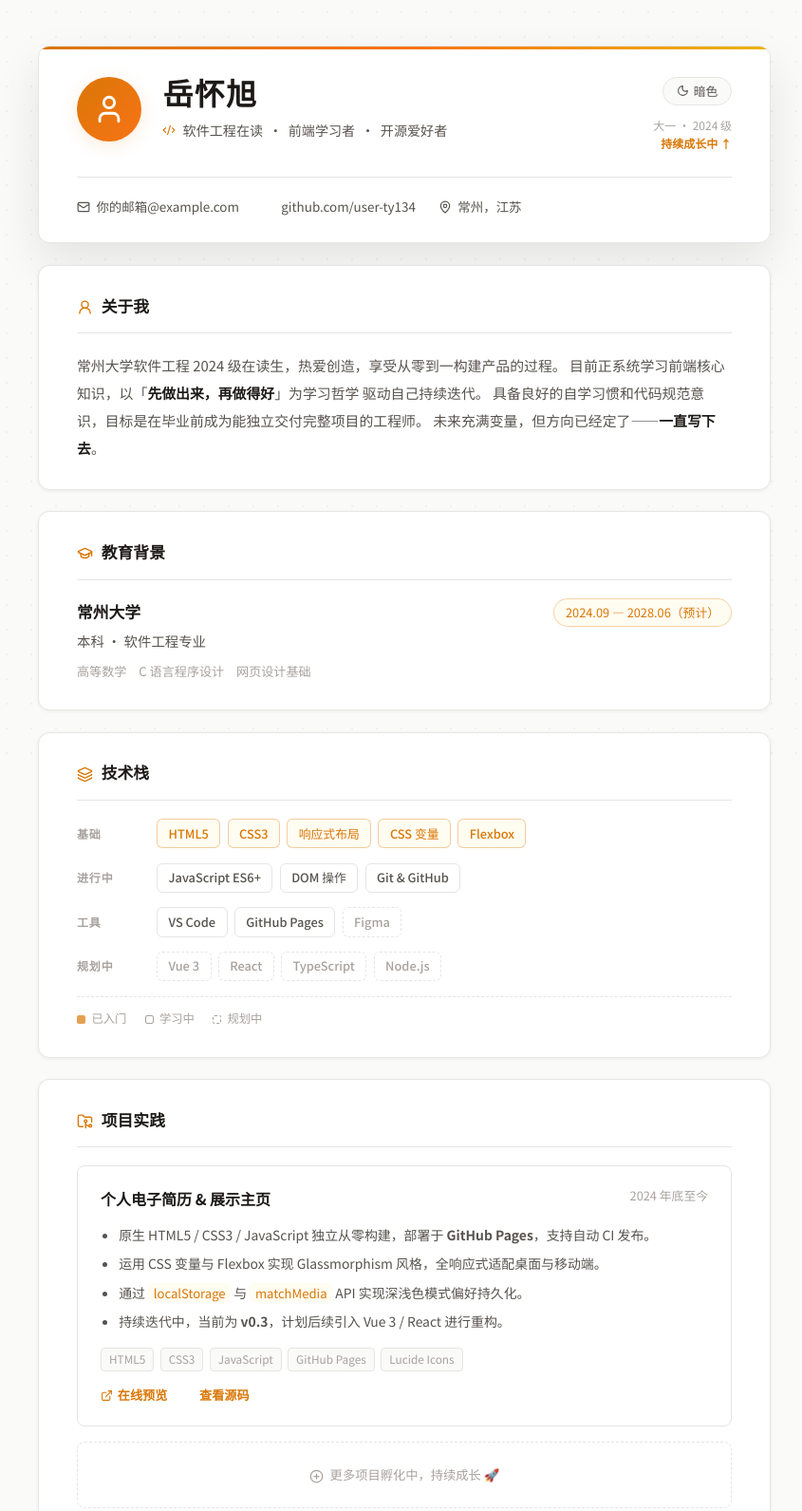
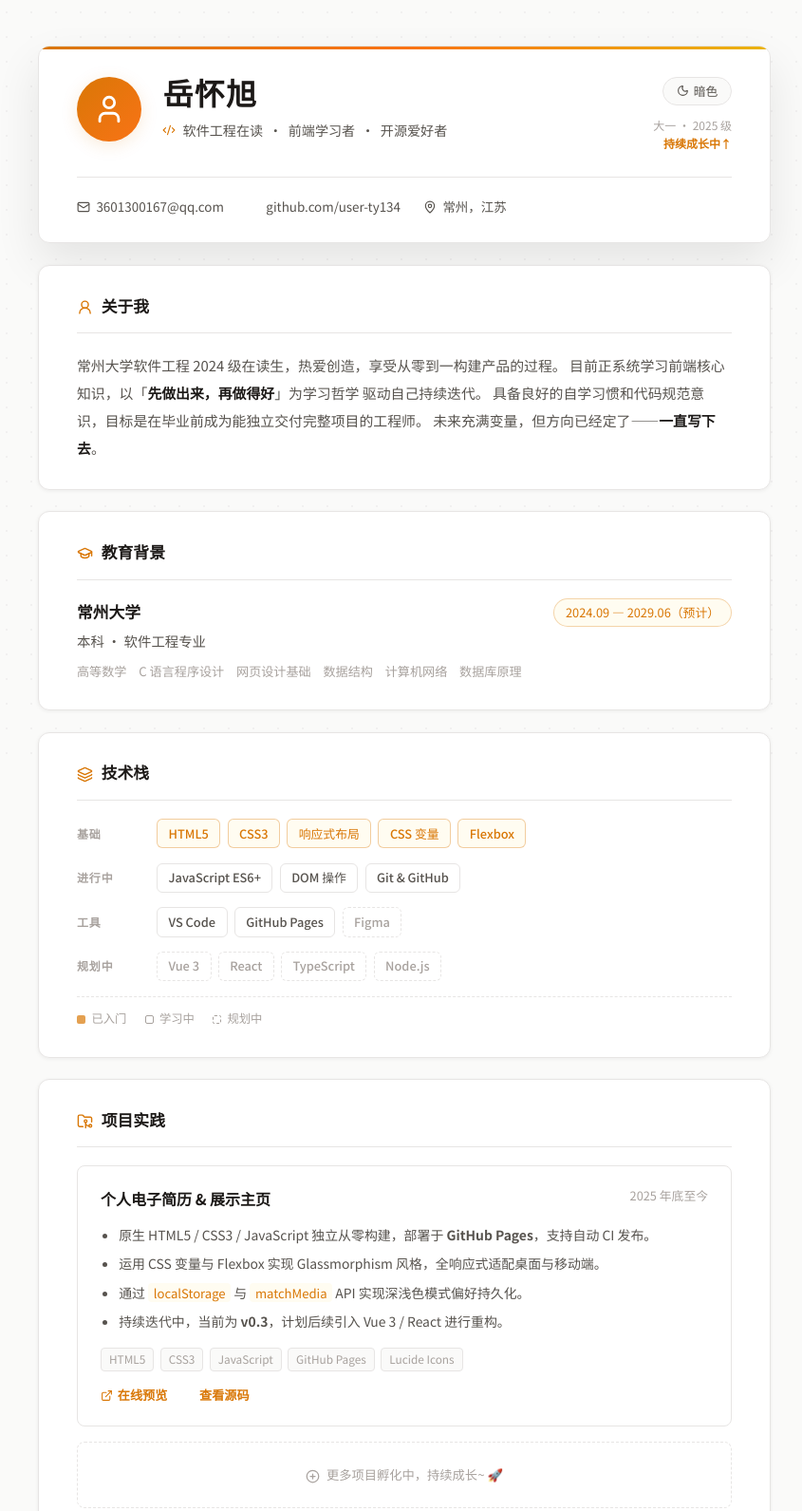
Before and after one commit to user-ty134/user-ty134.github.io, a plain HTML site: page index.html in a window 1280 px wide. Shown: the top 1591 px of the page at 95% size, without its empty margins (214-1059 px from the left). Drawn offline with nearby package versions, Linux system fonts and the light colour scheme.

Commit message:
Update contact email and academic details

```diff
--- a/index.html
+++ b/index.html
@@ -499,7 +499,7 @@
                     <span>暗色</span>
                 </button>
                 <div class="version-tag">
-                    大一 · 2024 级<br><em>持续成长中 ↑</em>
+                    大一 · 2025 级<br><em>持续成长中↑</em>
                 </div>
             </div>
         </div>
@@ -507,9 +507,10 @@
         <!-- 联系方式 -->
         <div class="contact-strip">
             <!-- ⚠️ 请将下面两处"你的邮箱@example.com"替换为真实邮箱 -->
-            <a href="mailto:你的邮箱@example.com" class="contact-item">
+            <a href="mailto:3601300167@qq.com" class="contact-item">
                 <i data-lucide="mail" style="width:14px;height:14px;"></i>
-                你的邮箱@example.com
+                3601300167@qq.com
+            </a>
             </a>
             <a href="https://github.com/user-ty134" target="_blank" class="contact-item">
                 <i data-lucide="github" style="width:14px;height:14px;"></i>
@@ -551,10 +552,12 @@
                     <span>高等数学</span>
                     <span>C 语言程序设计</span>
                     <span>网页设计基础</span>
-                    <!-- 后续可加：数据结构 · 计算机网络 · 数据库原理 -->
+                    <span>数据结构</span>
+                    <span>计算机网络</span>
+                    <span>数据库原理</span>
                 </div>
             </div>
-            <span class="period-badge">2024.09 — 2028.06（预计）</span>
+            <span class="period-badge">2024.09 — 2029.06（预计）</span>
         </div>
     </section>
 
@@ -626,7 +629,7 @@
         <div class="proj-card">
             <div class="proj-head">
                 <div class="proj-title">个人电子简历 &amp; 展示主页</div>
-                <div class="proj-period">2024 年底至今</div>
+                <div class="proj-period">2025 年底至今</div>
             </div>
             <ul class="proj-desc">
                 <li>原生 HTML5 / CSS3 / JavaScript 独立从零构建，部署于 <strong>GitHub Pages</strong>，支持自动 CI 发布。</li>
@@ -653,7 +656,7 @@
 
         <div class="proj-empty">
             <i data-lucide="plus-circle" style="width:15px;height:15px;display:inline-block;vertical-align:middle;margin-right:4px;"></i>
-            更多项目孵化中，持续成长 🚀
+            更多项目孵化中，持续成长~ 🚀
         </div>
     </section>
 
```
